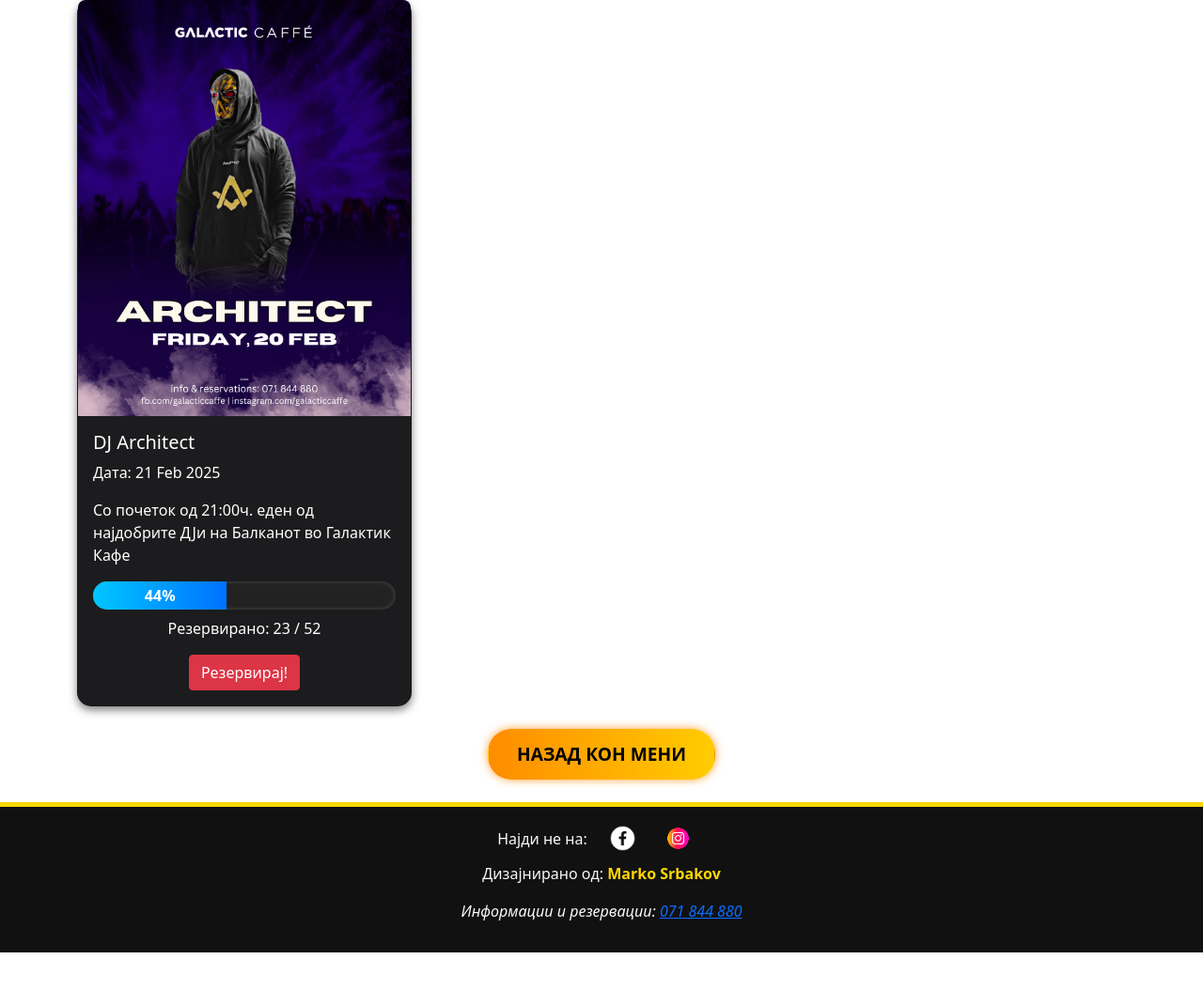
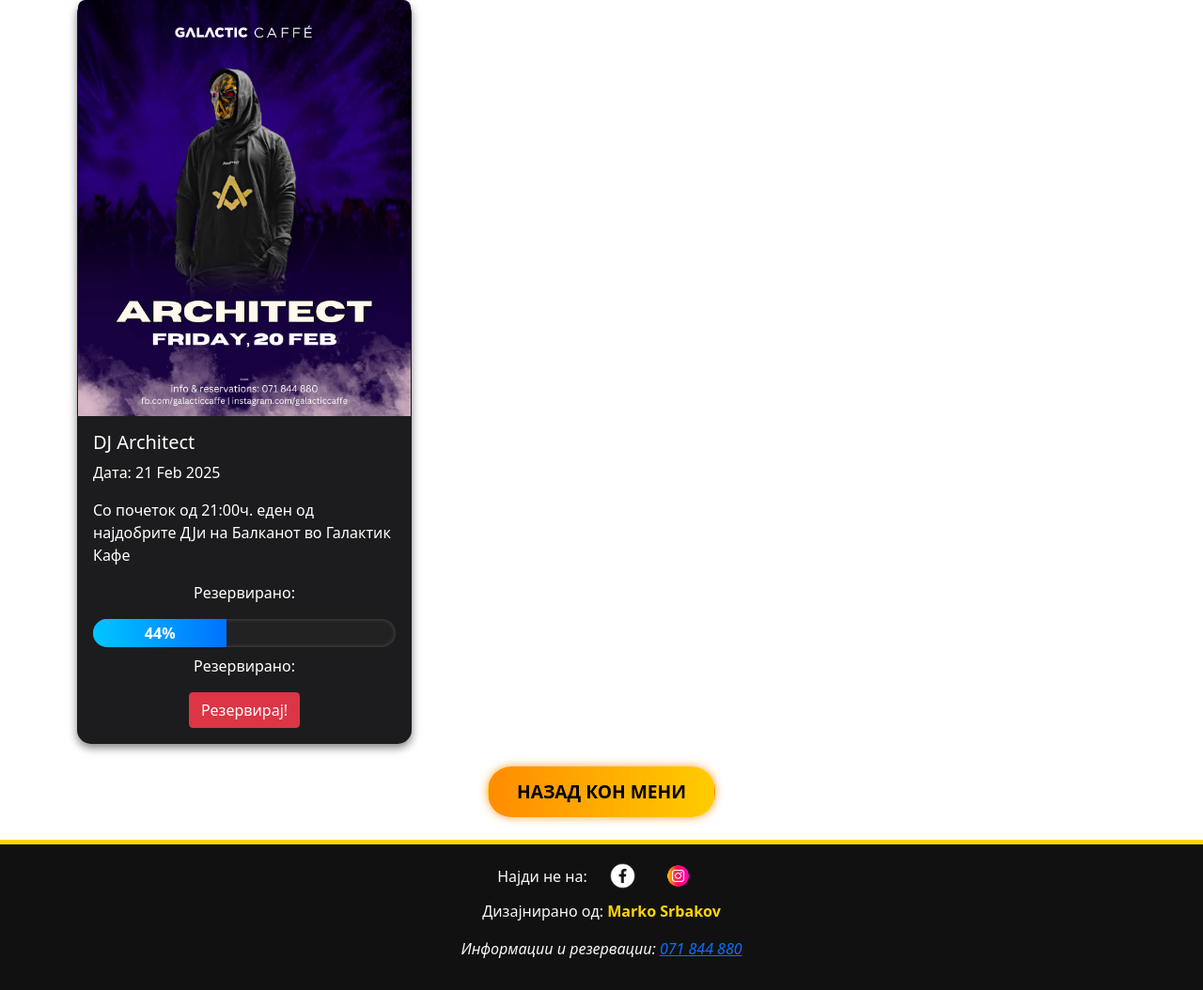
Before and after one commit to markosrbakov/GalacticCaffe, a Django app: page /events/ in a window 1280 px wide. Shown: the part 621-1675 px from the top of the page at 94% size. Before the commit the page ends 1635 px from the top, so only its background shows below. Run offline with Django 5.2, Linux system fonts and the light colour scheme; data comes from the database, SQL or seed files in the repository.

Commit message:
Update events.html

```diff
--- a/templates/events.html
+++ b/templates/events.html
@@ -176,7 +176,7 @@
                         <h5 class="card-title">{{ event.name }}</h5>
                         <p class="card-text">Дата: {{ event.date|date:"d M Y" }}</p>
                         <p class="card-text">{{ event.description }}</p>
-
+                        <p class="text-center mt-2">Резервирано:</p>
                         <div class="progress mt-3">
                             <div class="progress-bar
                                 {% if event.percentage < 50 %} bg-success
@@ -190,7 +190,7 @@
                                 {{ event.percentage|floatformat:0 }}%
                             </div>
                         </div>
-                        <p class="text-center mt-2">Резервирано: {{ event.reservations_count }} / 52</p>
+                        <p class="text-center mt-2">Резервирано:</p>
 
 
                         <div class="text-center mt-3">
```
